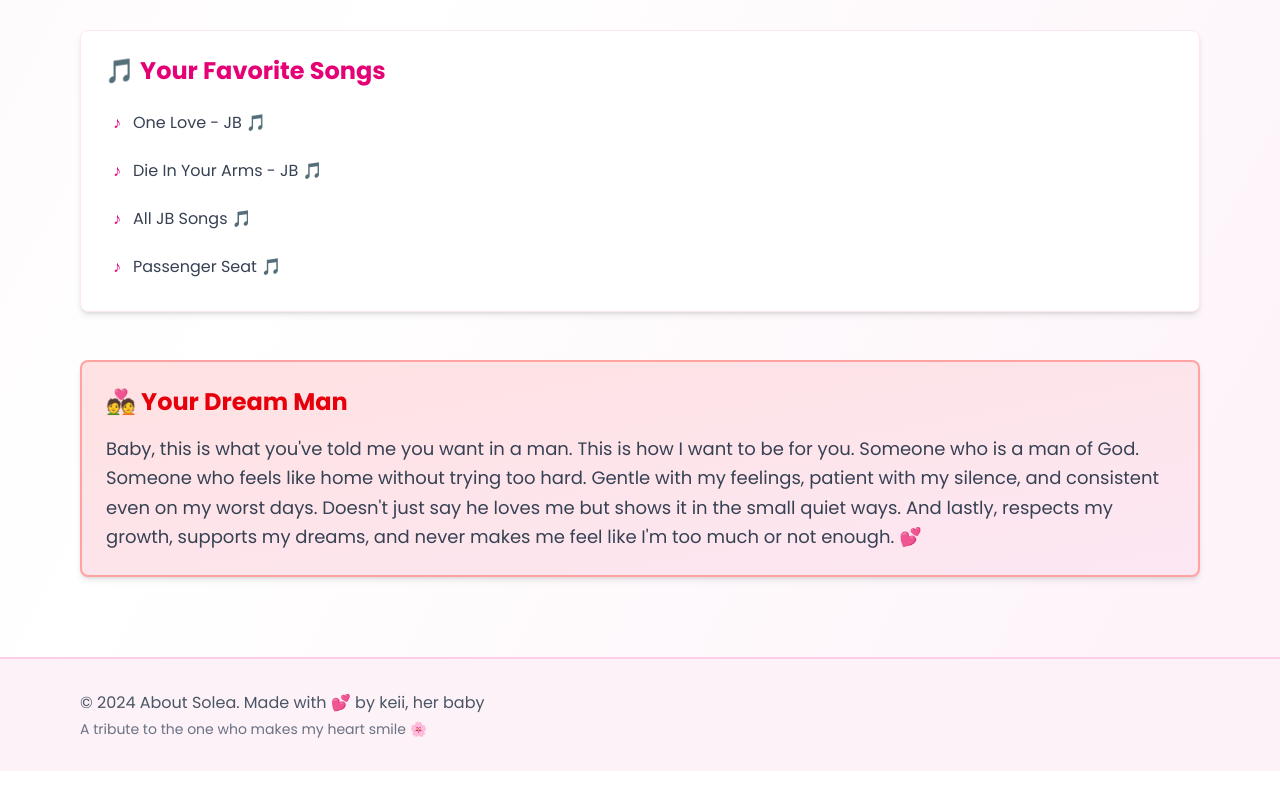
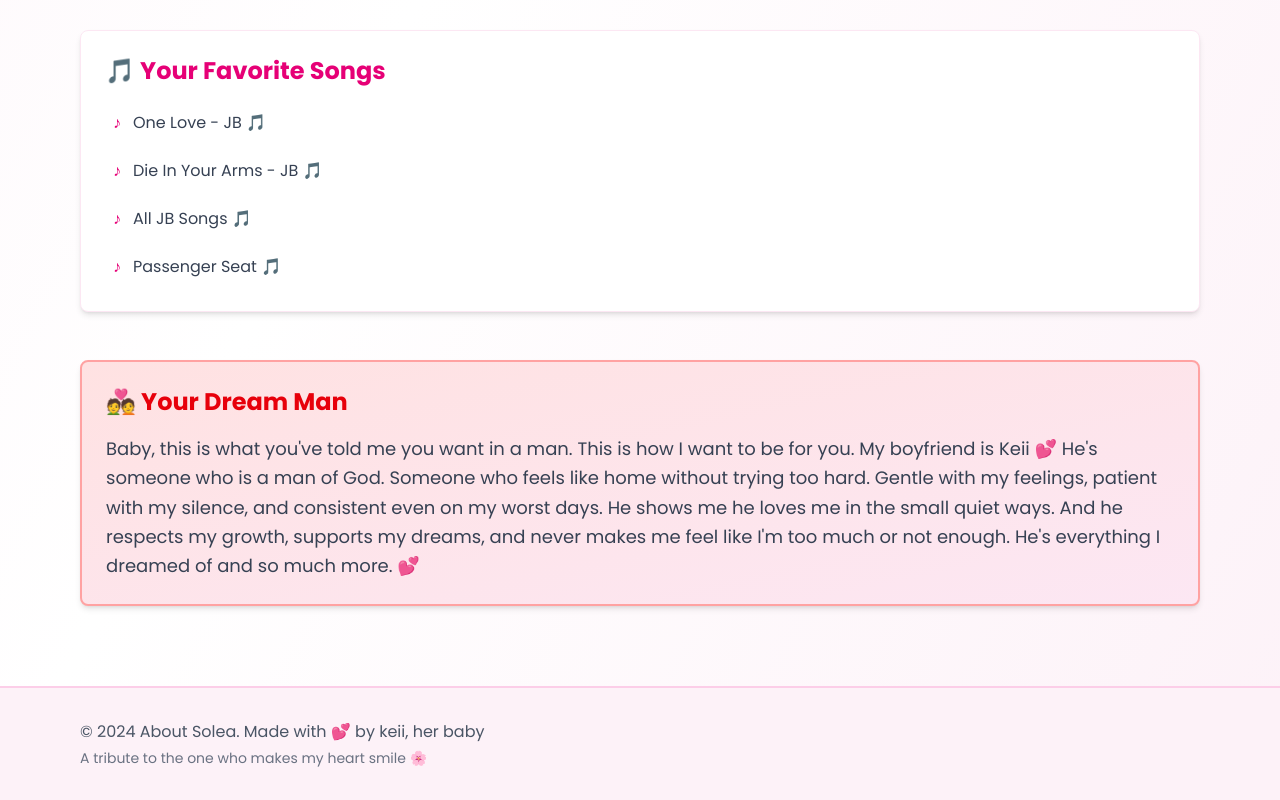
Before and after one commit to h-sanmiguel/aboutsol, a React (Vite) app: page / in a window 1280 px wide. Shown: the part 1646-2446 px from the top of the page. Before the commit the page ends 2417 px from the top, so only its background shows below. Built offline with nearby package versions, Linux system fonts and the light colour scheme.

Commit message:
chore: update chatbot to include that Sol has boyfriend Keii 💕

```diff
--- a/src/components/common/FloatingChatBot.tsx
+++ b/src/components/common/FloatingChatBot.tsx
@@ -34,6 +34,7 @@ You are a caring, supportive chatbot trained to help Eve with personal guidance,
 
 === ABOUT EVE ===
 Name: ${BIO_DATA.name}
+Relationship: ${BIO_DATA.relationship || 'Single'}
 Age: ${BIO_DATA.age}
 Location: ${BIO_DATA.location}
 Bio: ${BIO_DATA.bio}
--- a/src/constants/content.ts
+++ b/src/constants/content.ts
@@ -4,6 +4,7 @@ import type { BioData, Mood, Interest, GalleryItem } from '../types';
 export const BIO_DATA: BioData = {
   name: "Solea",
   bio: "Hi! I'm Jaja 💕 Welcome to my world!",
+  relationship: "In a relationship with Keii 💕",
   age: 22,
   birthday: "February 21, 2004",
   location: "Cagayan de Oro",
@@ -165,7 +166,7 @@ export const FAVORITE_SONGS = [
 ];
 
 // Dream Man Description
-export const DREAM_MAN = `Someone who is a man of God. Someone who feels like home without trying too hard. Gentle with my feelings, patient with my silence, and consistent even on my worst days. Doesn't just say he loves me but shows it in the small quiet ways. And lastly, respects my growth, supports my dreams, and never makes me feel like I'm too much or not enough. 💕`;
+export const DREAM_MAN = `My boyfriend is Keii 💕 He's someone who is a man of God. Someone who feels like home without trying too hard. Gentle with my feelings, patient with my silence, and consistent even on my worst days. He shows me he loves me in the small quiet ways. And he respects my growth, supports my dreams, and never makes me feel like I'm too much or not enough. He's everything I dreamed of and so much more. 💕`;
 
 // Gallery Items
 export const GALLERY_ITEMS: GalleryItem[] = [];
--- a/src/types/index.ts
+++ b/src/types/index.ts
@@ -23,6 +23,7 @@ export interface Interest {
 export interface BioData {
   name: string;
   bio: string;
+  relationship?: string;
   age?: number;
   birthday?: string;
   location?: string;
```
